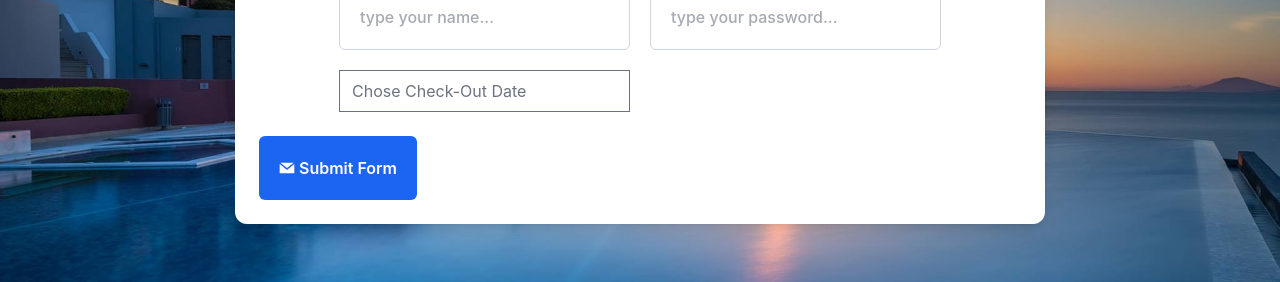
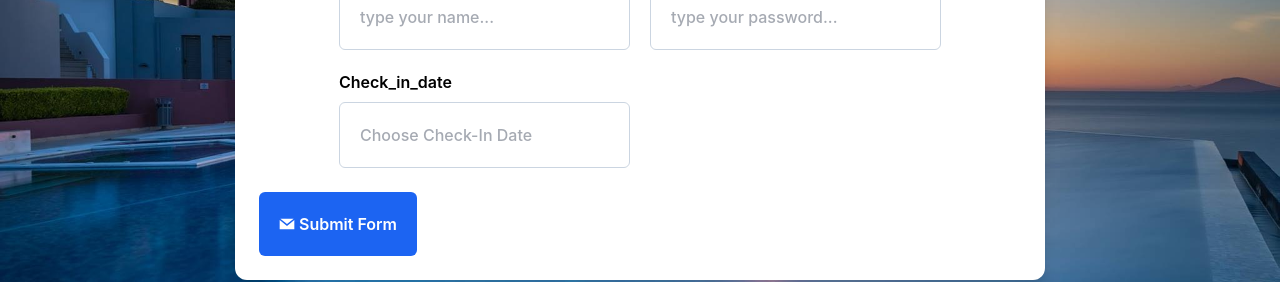
Before and after one commit to Shockrates/hotel.frontend, a React (Vite) app: page / in a window 1280 px wide. Shown: the part 268-550 px from the top of the page. Built offline with nearby package versions, Linux system fonts and the light colour scheme; no server answers.

Commit message:
Updated Form and DatePickerInput

```diff
--- /dev/null
+++ b/src/components/DatePickerInput.tsx
@@ -0,0 +1,52 @@
+import { Controller, useFormContext, useForm } from "react-hook-form"
+import { datePickerProps } from "../types"
+import DatePicker from "react-datepicker";
+import "react-datepicker/dist/react-datepicker.css";
+
+
+export const DatePickerInput = ({control, label, id, placeholder}: datePickerProps) => {
+
+    const { register } = useFormContext()
+    //const { handleSubmit, control } = useForm();
+
+    return (
+        <div className="flex flex-col w-full gap-2">
+          <div className="flex justify-between">
+            <label htmlFor={id} className="font-semibold capitalize">
+              {label}
+            </label>
+          </div>
+
+              <Controller
+                        control={control}
+                        name = {label}
+                        rules={{ required: true }}
+
+                        render={({ field: { onChange, onBlur, value,  ref } }) => (
+                            <DatePicker
+                                id={id}
+                                className="w-full p-5 font-medium border rounded-md border-slate-300 placeholder:opacity-60"
+                                selected={value}
+                                placeholderText={placeholder}
+                                onChange={onChange}
+                                onBlur={onBlur}
+                                dateFormat={"dd/MM/yyyy"}
+
+                            />
+                        )}
+                    />
+
+        </div>
+    )
+}
+
+const InputError = () => {
+    return <div>error</div>
+}
+
+const framer_error = {
+    initial: { opacity: 0, y: 10 },
+    animate: { opacity: 1, y: 0 },
+    exit: { opacity: 0, y: 10 },
+    transition: { duration: 0.2 },
+}
--- a/src/components/Form.tsx
+++ b/src/components/Form.tsx
@@ -3,6 +3,7 @@ import { Controller, FormProvider, useForm } from 'react-hook-form'
 import { GrMail } from 'react-icons/gr'
 import DatePicker from "react-datepicker";
 import "react-datepicker/dist/react-datepicker.css";
+import { DatePickerInput } from './DatePickerInput';
 
 export const Form = () => {
 
@@ -10,7 +11,7 @@ export const Form = () => {
 
 
     const onSubmit = methods.handleSubmit(data => {
-        console.log(data.ReactDatepicker.toISOString())
+        console.log(data)
       })
 
     return (
@@ -36,9 +37,15 @@ export const Form = () => {
                         id="password"
                         placeholder="type your password..."
                     />
-                    <Controller
+                    <DatePickerInput
+                    control={methods.control}
+                        label="check_in_date"
+                        id="check_in_date"
+                        placeholder="Choose Check-In Date"
+                    />
+                    {/* <Controller
                         control={methods.control}
-                        name="ReactDatepicker"
+                        name="check_in_date"
                         rules={{ required: true }}
                         render={({ field: { onChange, onBlur, value, ref } }) => (
                             <DatePicker
@@ -50,7 +57,7 @@ export const Form = () => {
                             dateFormat={"dd/MM/yyyy"}
                         />
                         )}
-                    />
+                    /> */}
                         </div>
                     </div>
                 <div className="mt-5">
--- a/src/components/InputComponent.tsx
+++ b/src/components/InputComponent.tsx
@@ -3,6 +3,7 @@ import { inputProps } from "../types"
 
 
 export const InputComponent = ({label, type, id, placeholder}: inputProps) => {
+
 
     const { register } = useFormContext()
 
@@ -18,6 +19,7 @@ export const InputComponent = ({label, type, id, placeholder}: inputProps) => {
             type={type}
             className="w-full p-5 font-medium border rounded-md border-slate-300 placeholder:opacity-60"
             placeholder={placeholder}
+            autoComplete='off'
             {...register(label, {
                 required: {
                   value: true,
--- a/vite.config.ts
+++ b/vite.config.ts
@@ -5,6 +5,6 @@ import react from '@vitejs/plugin-react'
 export default defineConfig({
   plugins: [react()],
   server: {
-    host: 'hotel.api.localhost'
+    host: 'hotel.localhost'
   }
 })
```
Also changed, not shown: src/types.tsx (+11 -0 lines).
